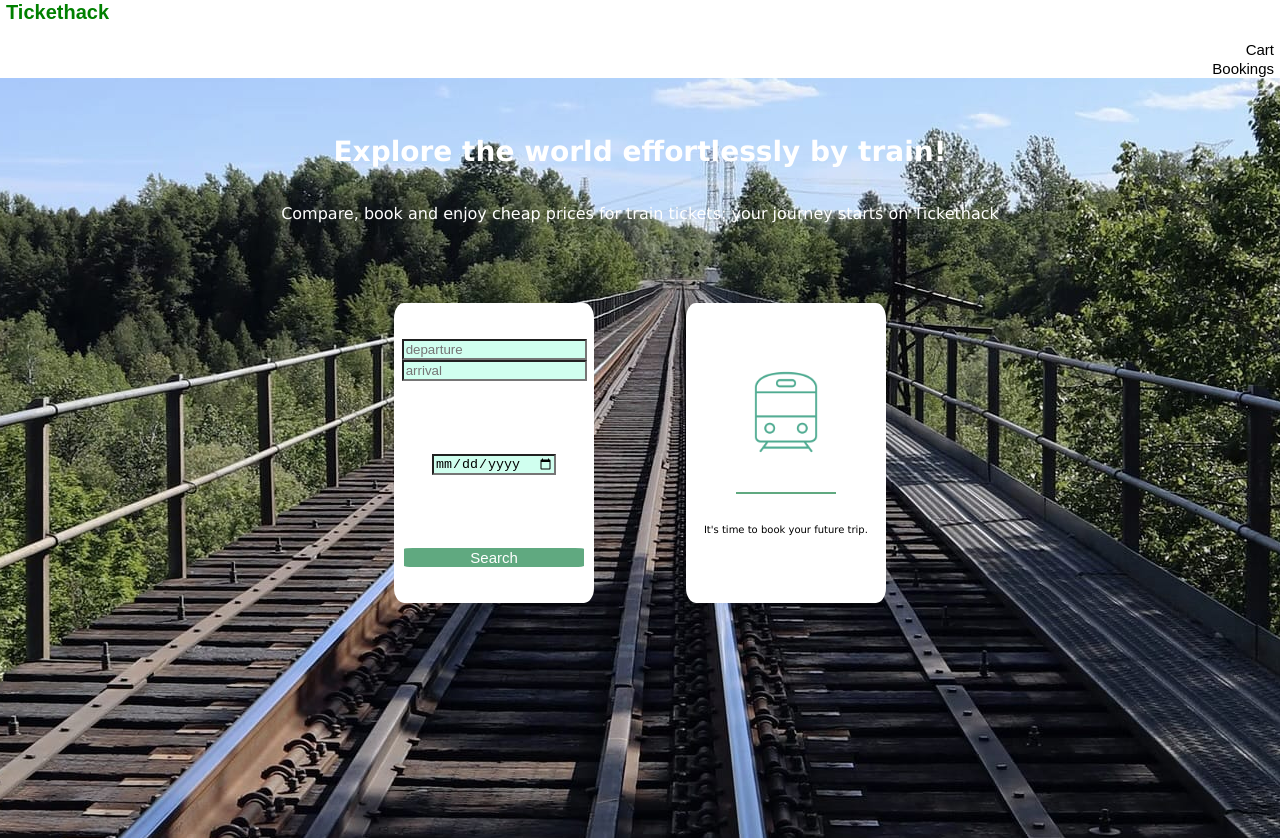
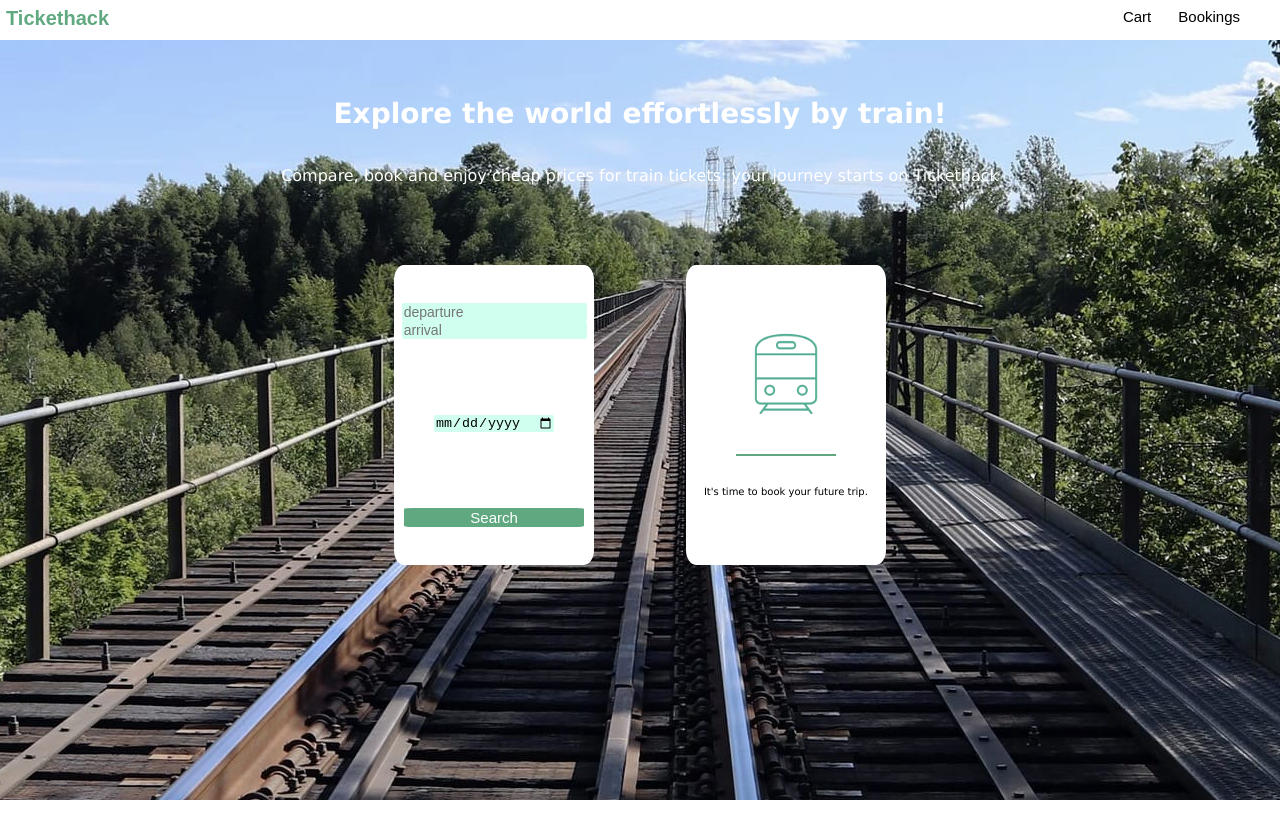
Before and after one commit to Asdrey06/tickethack-frontend, a plain HTML site: page index.html in a window 1280 px wide. After the commit the page ends 800 px from the top, so only its background shows below. Drawn offline with Linux system fonts and the light colour scheme.

Commit message:
bordure date + depart + arrival + padding header

```diff
--- a/index.css
+++ b/index.css
@@ -12,8 +12,9 @@ p {
 }
 
 #btn {
-  color: green;
+  color: rgb(96, 169, 128);
   font-weight: bold;
+  padding-top: 7px;
   font-size: 20px;
   border: #ffffff;
   background-color: rgb(255, 255, 255);
@@ -116,15 +117,28 @@ body {
 
 #departure {
   background-color:rgb(208, 255, 239);
+  font-size: 14px;
+  border-radius: 2px;
+  border-color:  rgb(208, 255, 239);
+  border: none !important;
 }
 
 #arrival {
   background-color: rgb(208, 255, 239);
+    font-size: 14px;
+    border-radius: 2px;
+    border-color:  rgb(208, 255, 239);
+    border: none;
+    border-top-color: #106c1f;
 }
 
 #date {
   background-color: rgb(208, 255, 239);
+  align-items: stretch;
+  border-radius: 2px;
+  border: none
 }
+
 
 
 #cart {
@@ -133,19 +147,20 @@ body {
   border: #ffffff;
   background-color: rgb(255, 255, 255);
   display: flex;
-  flex-direction: row;
+  float: right;
   gap: 15px;
   justify-content: flex-end;
-  align-items: right;
+  padding-top: 4px;
 }
+
 #booking {
   color: rgb(0, 0, 0);
   font-size: 15px;
   border: #ffffff;
   background-color: rgb(255, 255, 255);
   display: flex;
-  flex-direction: ;
   gap: 15px;
   justify-content: flex-end;
-  align-items: right;
+  padding-top: 2px;
+  padding-right: 20px;
 }
```
Also changed, not shown: index.html (+4 -2 lines).
